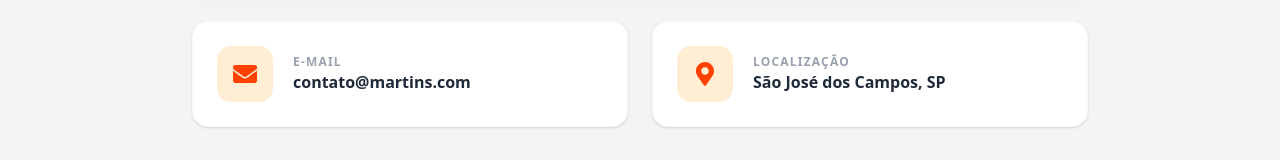
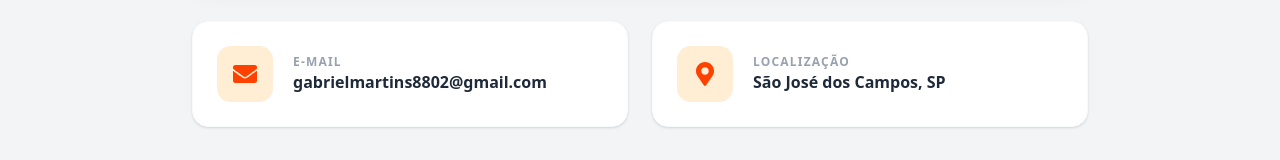
Before and after one commit to eumartins7/locacao_veiculos_nextJS, a Next.js app: page / in a window 1280 px wide. Shown: the part 4143-4303 px from the top of the page. Built offline with nearby package versions, Linux system fonts and the light colour scheme; a web font is replaced by a local one.

Commit message:
chore(contato): alterado email. de um de exemplo para um real

```diff
--- a/src/feature/contato/contato.tsx
+++ b/src/feature/contato/contato.tsx
@@ -49,7 +49,7 @@ export function Contato() {
                   E-mail
                 </p>
                 <p className="text-base font-bold text-gray-800">
-                  contato@martins.com
+                  gabrielmartins8802@gmail.com
                 </p>
               </div>
             </div>
```
